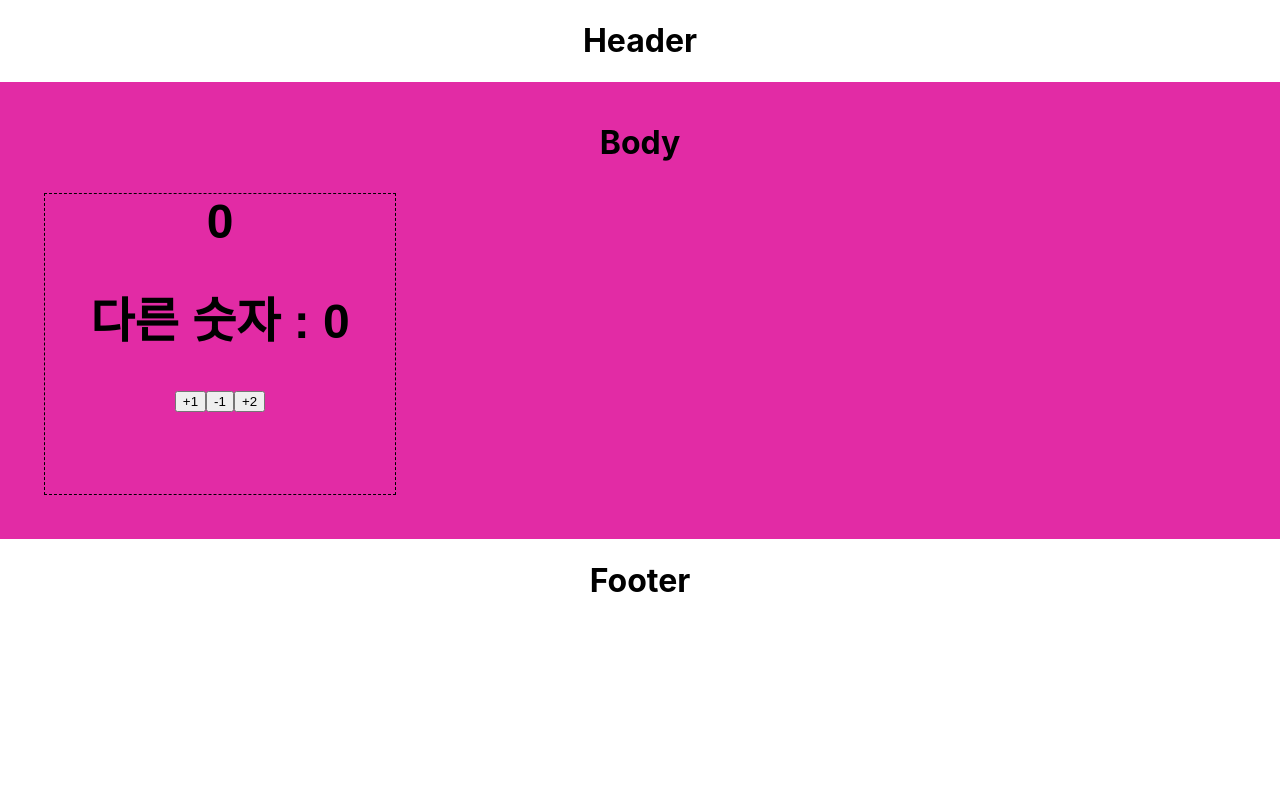
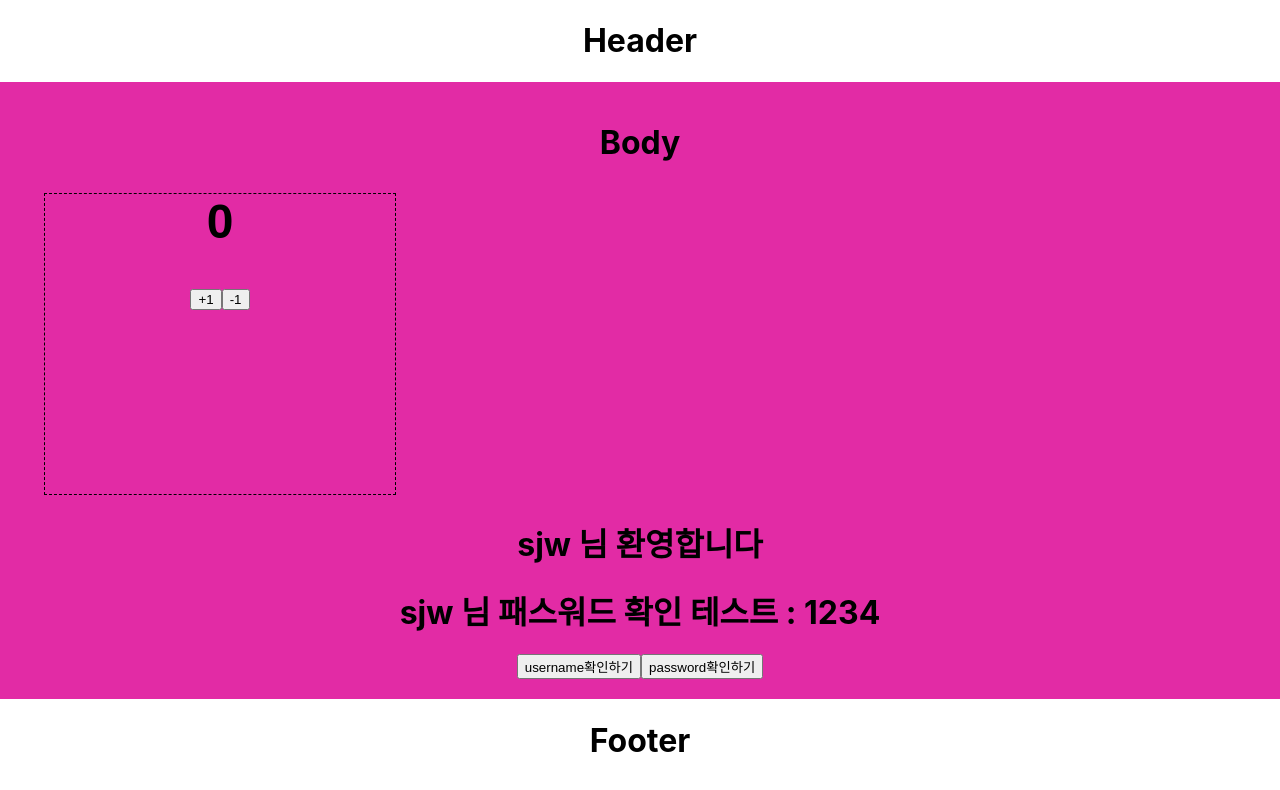
Before and after one commit to jurwon/ReactPractice, a React (Create React App) app in the folder ch3-test/: page / in a window 1280 px wide. Shown: the top 790 px of the page. Built offline with nearby package versions, Linux system fonts and the light colour scheme.

Commit message:
useState활용

```diff
--- a/ch3-test/src/Component/Body.js
+++ b/ch3-test/src/Component/Body.js
@@ -7,6 +7,8 @@ import "../CSS/test.css";
 import MyComp from "./MyComp";
 import MyCompPublicFunction from "./MyCompPublicFunction";
 import Count from "./Count";
+import MyCount from "./MyCount";
+import MySay from "./MySay";
 
 const Body = () => {
   return (
@@ -26,7 +28,9 @@ const Body = () => {
         여긴 MyCompPublicFunction
       </MyCompPublicFunction> */}
 
-      <Count />
+      {/* <Count /> */}
+      <MyCount />
+      <MySay />
     </div>
   );
 };
--- /dev/null
+++ b/ch3-test/src/Component/MyCount.js
@@ -0,0 +1,33 @@
+//함수형 컴포넌트
+//state구현 방법이 조금 다름
+//useState란 hooks를 미리 사용함
+// 비구조화 할당 문법.
+//const [one, two ] = array;
+import React, { useState } from "react";
+// useState(0) : 초깃값 (number = 0)
+// 첫번째 : 상태값 , 두번째 : 세터 함수
+
+const MyCount = () => {
+  const [number, setNumber] = useState(0);
+  const [anotherNumber, setAnotherNumber] = useState(100);
+
+  const onClickUp = () => {
+    setNumber(number + 1);
+  };
+  const onClickDown = () => {
+    setNumber(number - 1);
+  };
+
+  return (
+    <div className="count">
+      <h1>{number}</h1>
+      {/* <h1>다른 숫자 : {anotherNumber}</h1> */}
+
+      <button onClick={onClickUp}>+1</button>
+
+      <button onClick={onClickDown}> -1</button>
+    </div>
+  );
+};
+
+export default MyCount;
--- /dev/null
+++ b/ch3-test/src/Component/MySay.js
@@ -0,0 +1,26 @@
+import React, { useState } from "react";
+
+const MySay = () => {
+  //회원가입, username입력 받아서 확인하기
+
+  //const[상태값,세터함수] = useState('')->반환 배열 형식
+  const [username, setUserName] = useState("sjw");
+  const [password, setPassword] = useState("1234");
+
+  //이벤트 핸들러 추가. onClick
+  const onClickUserName = () => setUserName("손주원");
+  const onClickPassword = () => setPassword("0000");
+
+  return (
+    <div>
+      <h1>{username} 님 환영합니다</h1>
+      <h1>
+        {username} 님 패스워드 확인 테스트 : {password}
+      </h1>
+      <button onClick={onClickUserName}>username확인하기</button>
+      <button onClick={onClickPassword}>password확인하기</button>
+    </div>
+  );
+};
+
+export default MySay;
```
